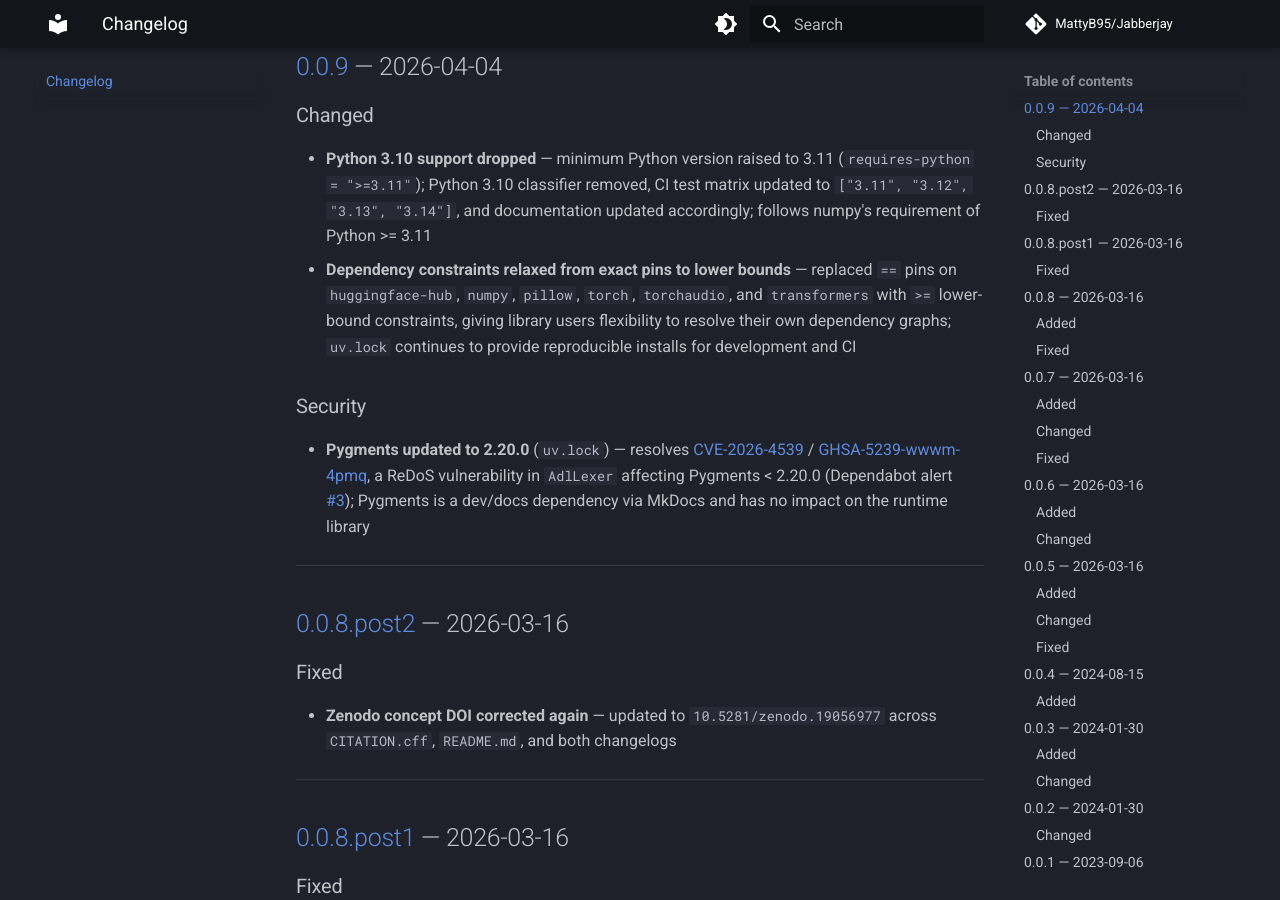
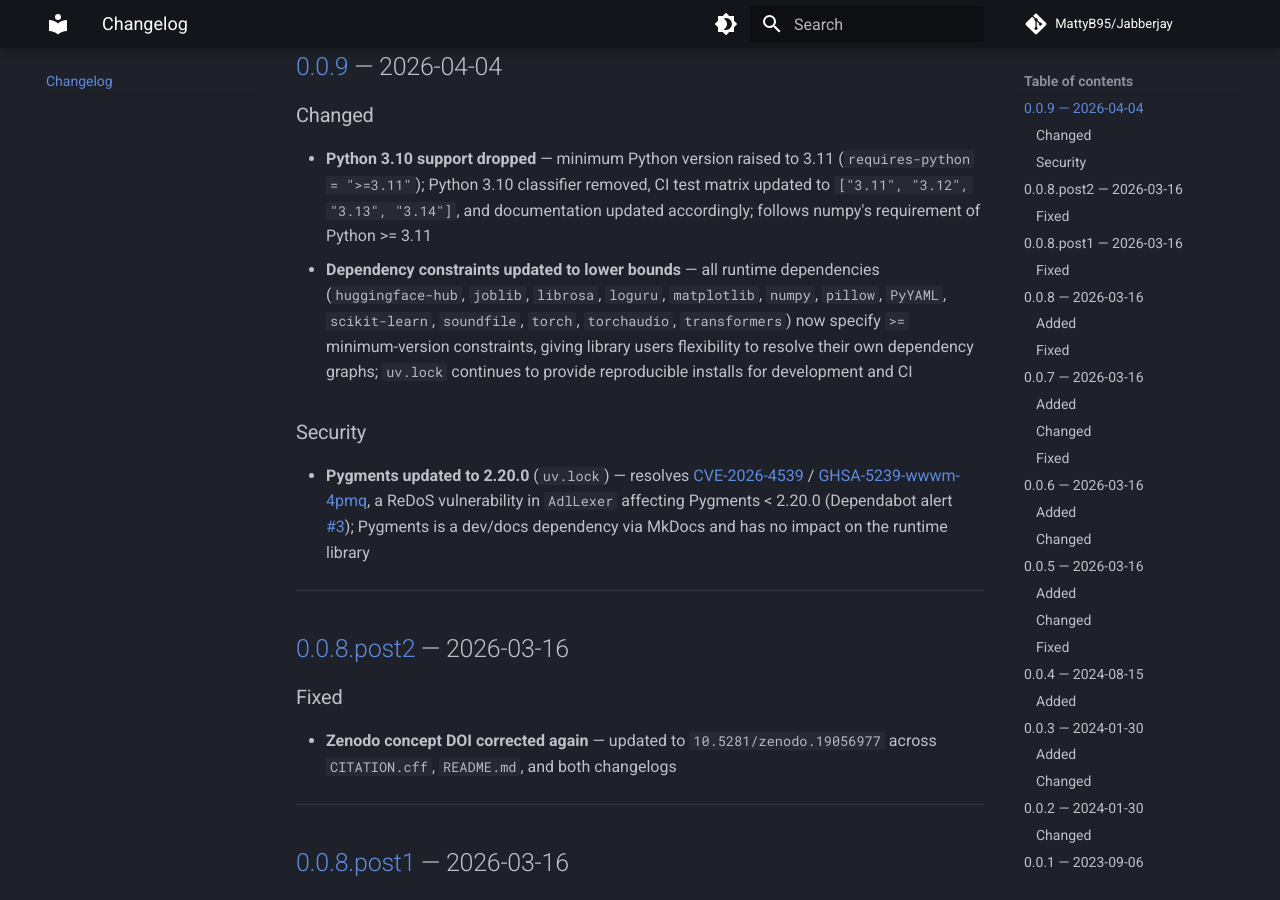
Before and after one commit to MattyB95/Jabberjay, an MkDocs documentation site: the page built from docs/changelog.md, in a window 1280 px wide and 900 px high, scrolled down 337 px. Built offline with MkDocs 1.6.1 and Material for MkDocs 9.7.7, drawn with Linux system fonts in a browser that asks for light colours; comment, search, counter and statistics services are not loaded.

Commit message:
fix: address review feedback - update changelog deps list and remove ty>=0.0.0 specifier
Agent-Logs-Url: https://github.com/MattyB95/Jabberjay/sessions/de092ff9-640f-40a3-ad84-96bd6f35ac1a

Co-authored-by: MattyB95 <5563995+MattyB95@users.noreply.github.com>

```diff
--- a/docs/changelog.md
+++ b/docs/changelog.md
@@ -14,11 +14,12 @@ Jabberjay follows [PEP 440](https://peps.python.org/pep-0440/) versioning, aimin
   (`requires-python = ">=3.11"`); Python 3.10 classifier removed, CI test
   matrix updated to `["3.11", "3.12", "3.13", "3.14"]`, and documentation
   updated accordingly; follows numpy's requirement of Python >= 3.11
-- **Dependency constraints relaxed from exact pins to lower bounds** — replaced
-  `==` pins on `huggingface-hub`, `numpy`, `pillow`, `torch`, `torchaudio`, and
-  `transformers` with `>=` lower-bound constraints, giving library users
-  flexibility to resolve their own dependency graphs; `uv.lock` continues to
-  provide reproducible installs for development and CI
+- **Dependency constraints updated to lower bounds** — all runtime dependencies
+  (`huggingface-hub`, `joblib`, `librosa`, `loguru`, `matplotlib`, `numpy`,
+  `pillow`, `PyYAML`, `scikit-learn`, `soundfile`, `torch`, `torchaudio`,
+  `transformers`) now specify `>=` minimum-version constraints, giving library
+  users flexibility to resolve their own dependency graphs; `uv.lock` continues
+  to provide reproducible installs for development and CI
 
 ### Security
 - **Pygments updated to 2.20.0** (`uv.lock`) — resolves
--- a/pyproject.toml
+++ b/pyproject.toml
@@ -79,7 +79,7 @@ dev = [
     "pytest>=9.0.0",
     "pytest-cov>=7.1.0",
     "ruff>=0.15.0",
-    "ty>=0.0.0",
+    "ty",
 ]
 
 [tool.pytest.ini_options]
```
Also changed, not shown: CHANGELOG.md (+6 -5 lines).
